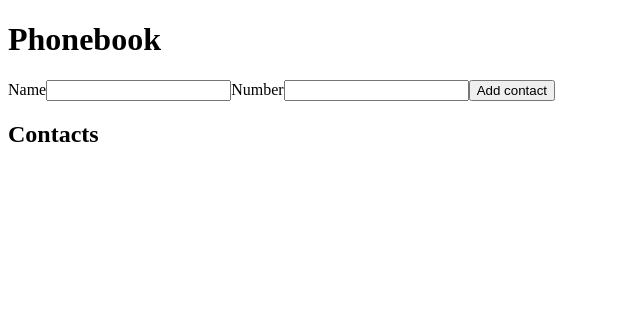
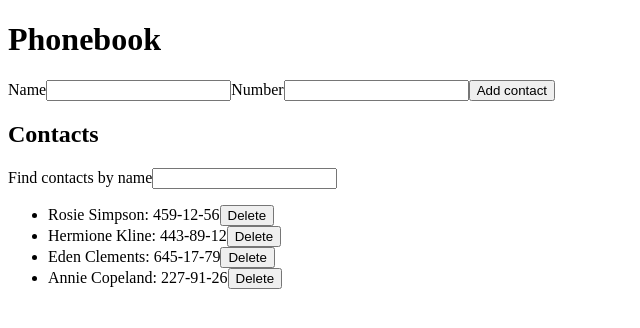
Before and after one commit to Dm3583/goit-react-hw-02-phonebook, a React (Create React App) app: page / in a window 1280 px wide. Shown: the top 328 px of the page, without its empty margins (0-640 px from the left). Built offline with nearby package versions, Linux system fonts and the light colour scheme.

Commit message:
complit CRUD

```diff
--- a/src/App.js
+++ /dev/null
@@ -1,80 +0,0 @@
-import React, { Component } from "react";
-import { v4 as uuid } from "uuid";
-
-class App extends Component {
-  constructor(props) {
-    super(props);
-
-    this.state = {
-      contacts: [],
-      name: "",
-      number: "",
-    };
-  }
-
-  inputFieldHandler = ({ target }) => {
-    const { name, value } = target;
-    this.setState({
-      [name]: value,
-    });
-  };
-
-  btnOnclickHandler = (evt) => {
-    evt.preventDefault();
-    const id = uuid();
-
-    this.setState(({ contacts, name, number }) => {
-      console.log(id);
-      return { contacts: [...contacts, { id, name, number }] };
-    });
-    this.reset();
-  };
-
-  reset = () => {
-    this.setState({ name: "", number: "" });
-  };
-
-  render() {
-    const { name, number, contacts } = this.state;
-    return (
-      <div>
-        <h1>Phonebook</h1>
-        <form>
-          <label>
-            Name
-            <input
-              type="text"
-              name="name"
-              value={name}
-              onChange={this.inputFieldHandler}
-            />
-          </label>
-          <label>
-            Number
-            <input
-              type="tel"
-              name="number"
-              value={number}
-              onChange={this.inputFieldHandler}
-            />
-          </label>
-          <button type="button" onClick={this.btnOnclickHandler}>
-            Add contact
-          </button>
-        </form>
-        <h2>Contacts</h2>
-        <ul>
-          {contacts.map(({ id, name, number }) => {
-            return (
-              <li key={id}>
-                {name}: {number}
-              </li>
-            );
-          })}
-        </ul>
-      </div>
-    );
-  }
-}
-
-export default App;
--- /dev/null
+++ b/src/components/App.js
@@ -0,0 +1,70 @@
+import React, { Component } from "react";
+import ContactForm from "./ContactForm";
+import Filter from "./Filter";
+import ContactsList from "./ContactsList";
+
+class App extends Component {
+  constructor(props) {
+    super(props);
+
+    this.state = {
+      contacts: [
+        { id: "id-1", name: "Rosie Simpson", number: "459-12-56" },
+        { id: "id-2", name: "Hermione Kline", number: "443-89-12" },
+        { id: "id-3", name: "Eden Clements", number: "645-17-79" },
+        { id: "id-4", name: "Annie Copeland", number: "227-91-26" },
+      ],
+      filter: "",
+    };
+  }
+
+  inputFieldHandler = ({ target }) => {
+    const { name, value } = target;
+    this.setState({
+      [name]: value,
+    });
+  };
+
+  addContact = (contact) => {
+    this.setState(({ contacts }) => {
+      return { contacts: [...contacts, contact] };
+    });
+  };
+
+  deleteContact = (contactId) => {
+    this.setState(({ contacts }) => ({
+      contacts: contacts.filter((el) => el.id !== contactId),
+    }));
+  };
+
+  getVisibleContacts = () => {
+    const { filter, contacts } = this.state;
+    const normalizedFilter = filter.toLowerCase();
+    return contacts.filter(({ name }) =>
+      name.toLowerCase().includes(normalizedFilter)
+    );
+  };
+
+  render() {
+    const { filter } = this.state;
+
+    const visibleContacts = this.getVisibleContacts();
+
+    return (
+      <div>
+        <h1>Phonebook</h1>
+
+        <ContactForm addContact={this.addContact} />
+
+        <h2>Contacts</h2>
+        <Filter value={filter} filterInput={this.inputFieldHandler} />
+        <ContactsList
+          contactsList={visibleContacts}
+          deleteContact={this.deleteContact}
+        />
+      </div>
+    );
+  }
+}
+
+export default App;
--- /dev/null
+++ b/src/components/ContactForm/ContactForm.js
@@ -0,0 +1,67 @@
+import React, { Component } from "react";
+import { v4 as uuid } from "uuid";
+
+const INITIAL_STATE = {
+  name: "",
+  number: "",
+};
+
+class ContactForm extends Component {
+  constructor(props) {
+    super(props);
+    this.state = {
+      ...INITIAL_STATE,
+    };
+  }
+
+  inputFieldHandler = ({ target }) => {
+    const { name, value } = target;
+    this.setState({
+      [name]: value,
+    });
+  };
+
+  submitHandler = (evt) => {
+    evt.preventDefault();
+
+    const { name, number } = this.state;
+    const newContact = { id: uuid(), name, number };
+
+    this.props.addContact(newContact);
+
+    this.reset();
+  };
+
+  reset = () => {
+    this.setState({ ...INITIAL_STATE });
+  };
+
+  render() {
+    const { name, number } = this.state;
+    return (
+      <form onSubmit={this.submitHandler}>
+        <label>
+          Name
+          <input
+            type="text"
+            name="name"
+            value={name}
+            onChange={this.inputFieldHandler}
+          />
+        </label>
+        <label>
+          Number
+          <input
+            type="tel"
+            name="number"
+            value={number}
+            onChange={this.inputFieldHandler}
+          />
+        </label>
+        <button type="submit">Add contact</button>
+      </form>
+    );
+  }
+}
+
+export default ContactForm;
--- /dev/null
+++ b/src/components/ContactForm/index.js
@@ -0,0 +1 @@
+export { default } from "./ContactForm";
--- /dev/null
+++ b/src/components/ContactsList/ContactsList.js
@@ -0,0 +1,16 @@
+import React from "react";
+import ListItem from "./ListItem";
+
+const ContactsList = ({ contactsList, deleteContact }) => (
+  <ul>
+    {contactsList.map((contact) => (
+      <ListItem
+        key={contact.id}
+        contact={contact}
+        deleteContact={deleteContact}
+      />
+    ))}
+  </ul>
+);
+
+export default ContactsList;
--- /dev/null
+++ b/src/components/ContactsList/ListItem/ListItem.js
@@ -0,0 +1,15 @@
+import React from "react";
+
+const ListItem = ({ contact, deleteContact }) => {
+  const { id, name, number } = contact;
+  return (
+    <li>
+      {name}: {number}
+      <button type="button" onClick={() => deleteContact(id)}>
+        Delete
+      </button>
+    </li>
+  );
+};
+
+export default ListItem;
--- /dev/null
+++ b/src/components/ContactsList/ListItem/index.js
@@ -0,0 +1 @@
+export { default } from "./ListItem";
--- /dev/null
+++ b/src/components/ContactsList/index.js
@@ -0,0 +1 @@
+export { default } from "./ContactsList";
--- /dev/null
+++ b/src/components/Filter/Filter.js
@@ -0,0 +1,10 @@
+import React from "react";
+
+const Filter = ({ value, filterInput }) => (
+  <label>
+    Find contacts by name
+    <input type="text" name="filter" value={value} onChange={filterInput} />
+  </label>
+);
+
+export default Filter;
--- /dev/null
+++ b/src/components/Filter/index.js
@@ -0,0 +1 @@
+export { default } from "./Filter";
--- a/src/index.js
+++ b/src/index.js
@@ -1,6 +1,6 @@
 import React from "react";
 import ReactDOM from "react-dom";
-import App from "./App";
+import App from "./components/App";
 
 ReactDOM.render(
   <React.StrictMode>
```
